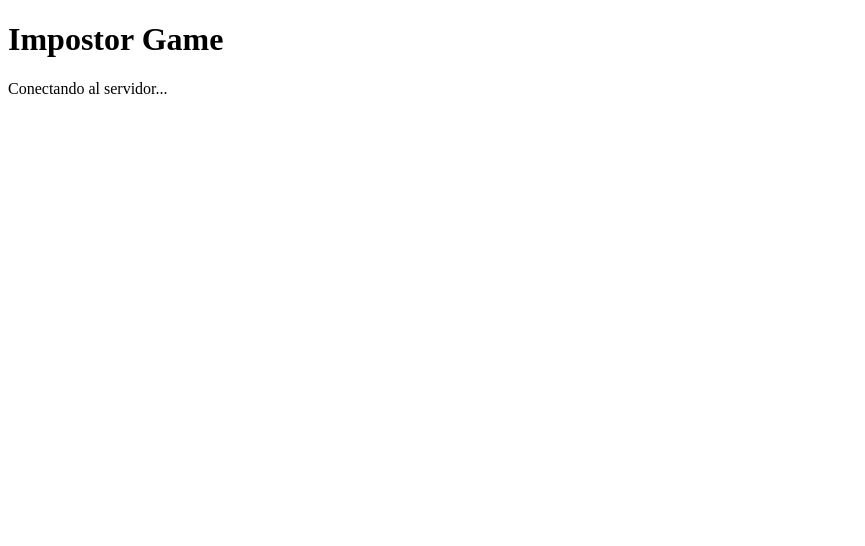
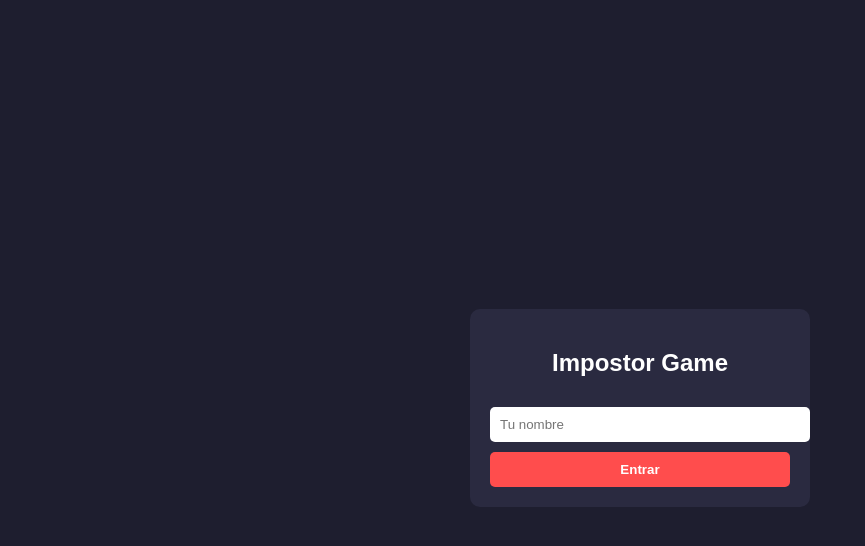
Before and after one commit to Revalyx/impostor-game, a website: page client/index.html in a window 1280 px wide. Shown: the whole page, without its empty margins (0-865 px from the left). Drawn offline with nearby package versions, Linux system fonts and the light colour scheme; no server answers.

Commit message:
Jugador puede elegir nombre al entrar

```diff
--- a/client/app.js
+++ b/client/app.js
@@ -1,5 +1,25 @@
 const socket = io("http://localhost:3000");
 
-socket.on("connect", () => {
-  console.log("Conectado al servidor con id:", socket.id);
+const joinBtn = document.getElementById("joinBtn");
+const nameInput = document.getElementById("nameInput");
+
+const loginDiv = document.getElementById("login");
+const welcomeDiv = document.getElementById("welcome");
+const playerNameSpan = document.getElementById("playerName");
+
+joinBtn.addEventListener("click", () => {
+  const name = nameInput.value.trim();
+
+  if (!name) {
+    alert("Introduce un nombre");
+    return;
+  }
+
+  socket.emit("set_name", name);
 });
+
+socket.on("name_confirmed", (name) => {
+  loginDiv.style.display = "none";
+  welcomeDiv.style.display = "block";
+  playerNameSpan.textContent = name;
+});
--- a/client/index.html
+++ b/client/index.html
@@ -3,10 +3,55 @@
 <head>
   <meta charset="UTF-8">
   <title>Impostor Game</title>
+  <style>
+    body {
+      font-family: Arial, sans-serif;
+      background: #1e1e2f;
+      color: white;
+      display: flex;
+      justify-content: center;
+      align-items: center;
+      height: 100vh;
+    }
+
+    .card {
+      background: #2a2a40;
+      padding: 20px;
+      border-radius: 10px;
+      width: 300px;
+      text-align: center;
+    }
+
+    input, button {
+      width: 100%;
+      padding: 10px;
+      margin-top: 10px;
+      border-radius: 5px;
+      border: none;
+    }
+
+    button {
+      background: #ff4d4d;
+      color: white;
+      font-weight: bold;
+      cursor: pointer;
+    }
+  </style>
 </head>
 <body>
-  <h1>Impostor Game</h1>
-  <p>Conectando al servidor...</p>
+
+  <div class="card">
+    <h2>Impostor Game</h2>
+
+    <div id="login">
+      <input type="text" id="nameInput" placeholder="Tu nombre">
+      <button id="joinBtn">Entrar</button>
+    </div>
+
+    <div id="welcome" style="display:none;">
+      <p>Bienvenido, <strong id="playerName"></strong></p>
+    </div>
+  </div>
 
   <script src="https://cdn.socket.io/4.7.5/socket.io.min.js"></script>
   <script src="app.js"></script>
```
Also changed, not shown: server/index.js (+8 -0 lines).
